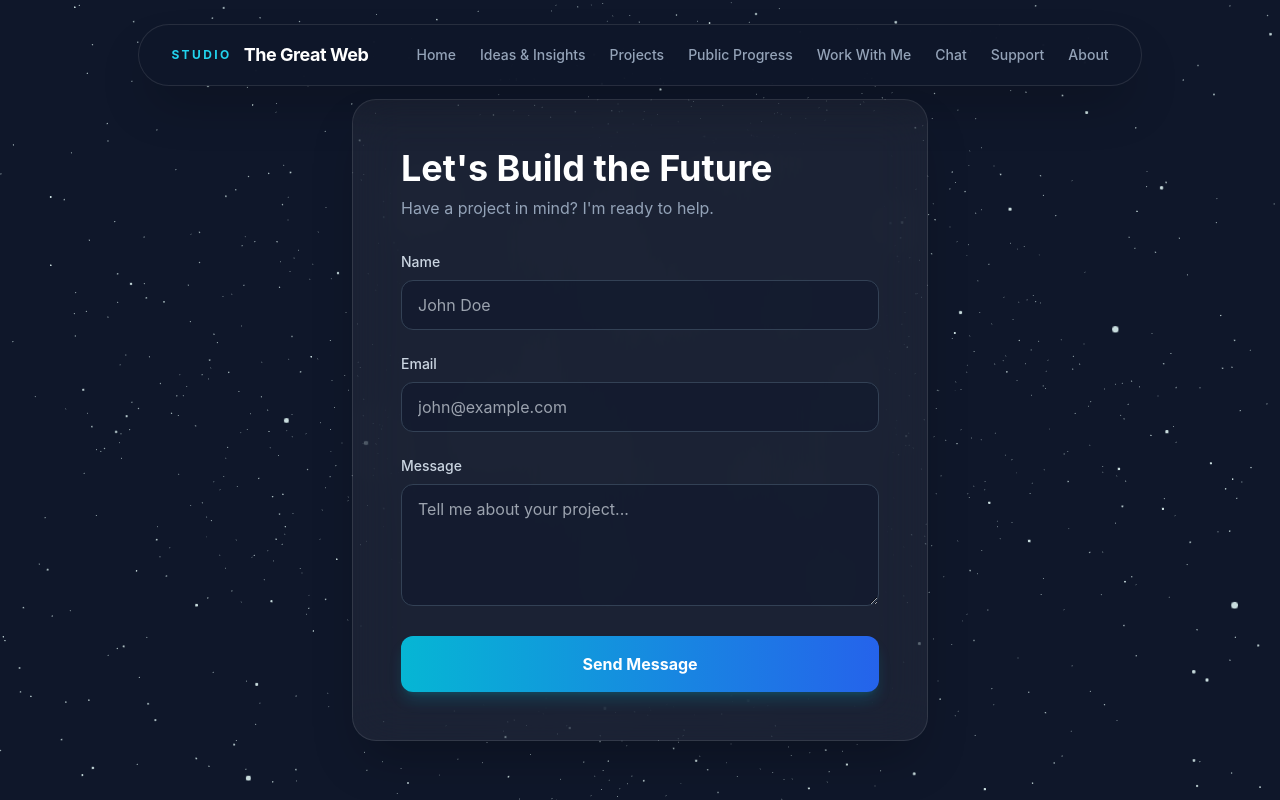
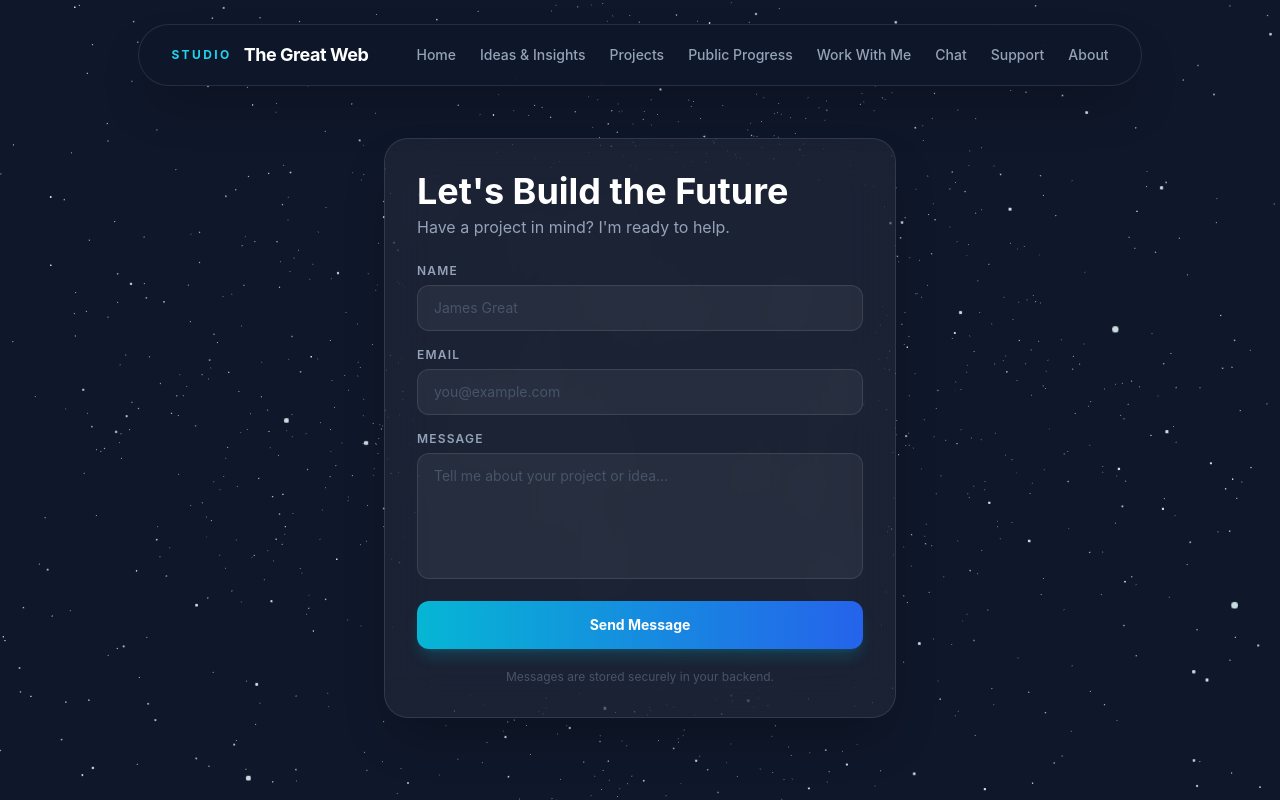
Before and after one commit to jmgreat-bit/portfolio, a Next.js app: page /contact in a window 1280 px wide. Built offline with nearby package versions, Linux system fonts and the light colour scheme; what @keystatic/core would draw is missing.

Commit message:
feat: wire contact form to Supabase backend via /api/contact route

```diff
--- a/package.json
+++ b/package.json
@@ -13,6 +13,7 @@
     "@keystatic/next": "^5.0.4",
     "@react-three/drei": "^10.7.7",
     "@react-three/fiber": "^9.4.0",
+    "@supabase/supabase-js": "^2.102.1",
     "framer-motion": "^12.23.24",
     "maath": "^0.10.8",
     "next": "16.2.2",
--- a/src/app/(site)/contact/page.tsx
+++ b/src/app/(site)/contact/page.tsx
@@ -1,10 +1,9 @@
 "use client";
 
-import { useForm } from "react-hook-form";
-import { motion } from "framer-motion";
+import { useState } from "react";
+import { motion, AnimatePresence } from "framer-motion";
 import Header from "@/components/layout/Header";
 import WebGLBackground from "@/components/visuals/WebGLBackground";
-import MagneticButton from "@/components/ui/MagneticButton";
 
 type ContactPayload = {
     name: string;
@@ -12,14 +11,36 @@ type ContactPayload = {
     message: string;
 };
 
+type FormState = "idle" | "submitting" | "success" | "error";
+
 export default function ContactPage() {
-    const { register, handleSubmit, reset, formState: { isSubmitting, isSubmitSuccessful } } = useForm<ContactPayload>();
+    const [formState, setFormState] = useState<FormState>("idle");
+    const [formData, setFormData] = useState<ContactPayload>({ name: "", email: "", message: "" });
 
-    const onSubmit = async (data: ContactPayload) => {
-        // Simulate API call
-        await new Promise((resolve) => setTimeout(resolve, 1500));
-        console.log("Form Submitted:", data);
-        reset();
+    const handleChange = (e: React.ChangeEvent<HTMLInputElement | HTMLTextAreaElement>) => {
+        setFormData((prev) => ({ ...prev, [e.target.name]: e.target.value }));
+    };
+
+    const onSubmit = async (e: React.FormEvent) => {
+        e.preventDefault();
+        setFormState("submitting");
+
+        try {
+            const res = await fetch("/api/contact", {
+                method: "POST",
+                headers: { "Content-Type": "application/json" },
+                body: JSON.stringify(formData),
+            });
+
+            if (res.ok) {
+                setFormState("success");
+                setFormData({ name: "", email: "", message: "" });
+            } else {
+                setFormState("error");
+            }
+        } catch {
+            setFormState("error");
+        }
     };
 
     return (
@@ -27,57 +48,107 @@ export default function ContactPage() {
             <WebGLBackground />
             <Header />
 
-            <div className="flex-grow flex items-center justify-center px-4 sm:px-6 pt-24 md:pt-20 pb-10">
+            <div className="flex-grow flex items-center justify-center px-4 sm:px-6 pt-24 pb-10">
                 <motion.div
                     initial={{ opacity: 0, y: 30 }}
                     animate={{ opacity: 1, y: 0 }}
-                    className="w-full max-w-xl bg-white/5 backdrop-blur-xl border border-white/10 rounded-3xl p-6 sm:p-8 md:p-12 shadow-2xl"
+                    className="w-full max-w-lg bg-white/5 backdrop-blur-xl border border-white/10 rounded-3xl p-6 sm:p-8 shadow-2xl"
                 >
-                    <h1 className="text-2xl sm:text-3xl md:text-4xl font-bold mb-2">Let's Build the Future</h1>
-                    <p className="text-slate-400 text-sm sm:text-base mb-6 md:mb-8">Have a project in mind? I'm ready to help.</p>
+                    <h1 className="text-2xl sm:text-3xl md:text-4xl font-bold mb-1">Let&apos;s Build the Future</h1>
+                    <p className="text-slate-400 text-sm sm:text-base mb-6">Have a project in mind? I&apos;m ready to help.</p>
 
-                    {isSubmitSuccessful ? (
-                        <div className="p-4 bg-green-500/20 border border-green-500/50 rounded-xl text-green-200 text-center">
-                            Message sent successfully! I'll be in touch soon.
+                    <AnimatePresence mode="wait">
+                        {formState === "success" ? (
+                            <motion.div
+                                key="success"
+                                initial={{ opacity: 0, scale: 0.95 }}
+                                animate={{ opacity: 1, scale: 1 }}
+                                className="py-10 flex flex-col items-center gap-4 text-center"
+                            >
+                                <div className="w-16 h-16 rounded-full bg-green-500/20 border border-green-500/40 flex items-center justify-center text-3xl">
+                                    ✓
                                 </div>
+                                <p className="text-green-300 font-semibold text-lg">Message sent!</p>
+                                <p className="text-slate-400 text-sm">I&apos;ll get back to you at <span className="text-cyan-400">{formData.email || "your email"}</span> soon.</p>
+                                <button
+                                    onClick={() => setFormState("idle")}
+                                    className="mt-2 text-sm text-slate-500 hover:text-white transition-colors underline underline-offset-4"
+                                >
+                                    Send another message
+                                </button>
+                            </motion.div>
                         ) : (
-                        <form onSubmit={handleSubmit(onSubmit)} className="space-y-6">
+                            <motion.form
+                                key="form"
+                                initial={{ opacity: 0 }}
+                                animate={{ opacity: 1 }}
+                                onSubmit={onSubmit}
+                                className="space-y-4"
+                            >
                                 <div>
-                                <label className="block text-sm font-medium text-slate-300 mb-2">Name</label>
+                                    <label className="block text-xs font-semibold text-slate-400 uppercase tracking-widest mb-1.5">Name</label>
                                     <input
-                                    {...register("name", { required: true })}
-                                    className="w-full bg-slate-900/50 border border-slate-700 rounded-xl px-4 py-3 focus:outline-none focus:border-cyan-500 transition-colors"
-                                    placeholder="John Doe"
+                                        name="name"
+                                        value={formData.name}
+                                        onChange={handleChange}
+                                        required
+                                        className="w-full bg-white/5 border border-white/10 rounded-xl px-4 py-3 text-sm focus:outline-none focus:border-cyan-500/60 transition-colors placeholder:text-slate-600"
+                                        placeholder="James Great"
                                     />
                                 </div>
 
                                 <div>
-                                <label className="block text-sm font-medium text-slate-300 mb-2">Email</label>
+                                    <label className="block text-xs font-semibold text-slate-400 uppercase tracking-widest mb-1.5">Email</label>
                                     <input
-                                    {...register("email", { required: true })}
+                                        name="email"
                                         type="email"
-                                    className="w-full bg-slate-900/50 border border-slate-700 rounded-xl px-4 py-3 focus:outline-none focus:border-cyan-500 transition-colors"
-                                    placeholder="john@example.com"
+                                        value={formData.email}
+                                        onChange={handleChange}
+                                        required
+                                        className="w-full bg-white/5 border border-white/10 rounded-xl px-4 py-3 text-sm focus:outline-none focus:border-cyan-500/60 transition-colors placeholder:text-slate-600"
+                                        placeholder="you@example.com"
                                     />
                                 </div>
 
                                 <div>
-                                <label className="block text-sm font-medium text-slate-300 mb-2">Message</label>
+                                    <label className="block text-xs font-semibold text-slate-400 uppercase tracking-widest mb-1.5">Message</label>
                                     <textarea
-                                    {...register("message", { required: true })}
-                                    rows={4}
-                                    className="w-full bg-slate-900/50 border border-slate-700 rounded-xl px-4 py-3 focus:outline-none focus:border-cyan-500 transition-colors"
-                                    placeholder="Tell me about your project..."
+                                        name="message"
+                                        value={formData.message}
+                                        onChange={handleChange}
+                                        required
+                                        rows={5}
+                                        className="w-full bg-white/5 border border-white/10 rounded-xl px-4 py-3 text-sm focus:outline-none focus:border-cyan-500/60 transition-colors placeholder:text-slate-600 resize-none"
+                                        placeholder="Tell me about your project or idea..."
                                     />
                                 </div>
 
-                            <MagneticButton className="w-full">
-                                <div className="w-full py-4 bg-gradient-to-r from-cyan-500 to-blue-600 rounded-xl font-bold text-white shadow-lg shadow-cyan-500/20 hover:shadow-cyan-500/40 transition-shadow">
-                                    {isSubmitting ? "Sending..." : "Send Message"}
-                                </div>
-                            </MagneticButton>
-                        </form>
+                                {formState === "error" && (
+                                    <p className="text-red-400 text-sm text-center">Something went wrong. Try again or message me directly on Telegram.</p>
                                 )}
+
+                                <button
+                                    type="submit"
+                                    disabled={formState === "submitting"}
+                                    className="w-full py-3.5 bg-gradient-to-r from-cyan-500 to-blue-600 rounded-xl font-bold text-white text-sm shadow-lg shadow-cyan-500/20 hover:shadow-cyan-500/40 transition-all disabled:opacity-60 disabled:cursor-not-allowed"
+                                >
+                                    {formState === "submitting" ? (
+                                        <span className="flex items-center justify-center gap-2">
+                                            <svg className="animate-spin w-4 h-4" fill="none" viewBox="0 0 24 24">
+                                                <circle className="opacity-25" cx="12" cy="12" r="10" stroke="currentColor" strokeWidth="4" />
+                                                <path className="opacity-75" fill="currentColor" d="M4 12a8 8 0 018-8V0C5.373 0 0 5.373 0 12h4z" />
+                                            </svg>
+                                            Sending...
+                                        </span>
+                                    ) : "Send Message"}
+                                </button>
+
+                                <p className="text-center text-xs text-slate-600 pt-1">
+                                    Messages are stored securely in your backend.
+                                </p>
+                            </motion.form>
+                        )}
+                    </AnimatePresence>
                 </motion.div>
             </div>
         </main>
--- /dev/null
+++ b/src/app/api/contact/route.ts
@@ -0,0 +1,43 @@
+import { NextRequest, NextResponse } from 'next/server';
+import { createClient } from '@supabase/supabase-js';
+
+const supabase = createClient(
+    process.env.NEXT_PUBLIC_SUPABASE_URL!,
+    process.env.NEXT_PUBLIC_SUPABASE_ANON_KEY!
+);
+
+export async function POST(req: NextRequest) {
+    try {
+        const body = await req.json();
+        const { name, email, message } = body;
+
+        // Basic validation
+        if (!name || !email || !message) {
+            return NextResponse.json(
+                { error: 'Name, email and message are all required.' },
+                { status: 400 }
+            );
+        }
+
+        const { error } = await supabase
+            .from('contact_messages')
+            .insert([{ name, email, message }]);
+
+        if (error) {
+            console.error('Supabase insert error:', error);
+            return NextResponse.json(
+                { error: 'Failed to save message. Please try again.' },
+                { status: 500 }
+            );
+        }
+
+        return NextResponse.json({ success: true }, { status: 200 });
+
+    } catch (err) {
+        console.error('API route error:', err);
+        return NextResponse.json(
+            { error: 'Something went wrong on the server.' },
+            { status: 500 }
+        );
+    }
+}
--- /dev/null
+++ b/src/lib/supabase.ts
@@ -0,0 +1,6 @@
+import { createClient } from '@supabase/supabase-js';
+
+const supabaseUrl = process.env.NEXT_PUBLIC_SUPABASE_URL!;
+const supabaseAnonKey = process.env.NEXT_PUBLIC_SUPABASE_ANON_KEY!;
+
+export const supabase = createClient(supabaseUrl, supabaseAnonKey);
```
Also changed, not shown: 1 other file (tests, documents, lock files or other folders). Lines whose indentation alone changed are shown as unchanged.
